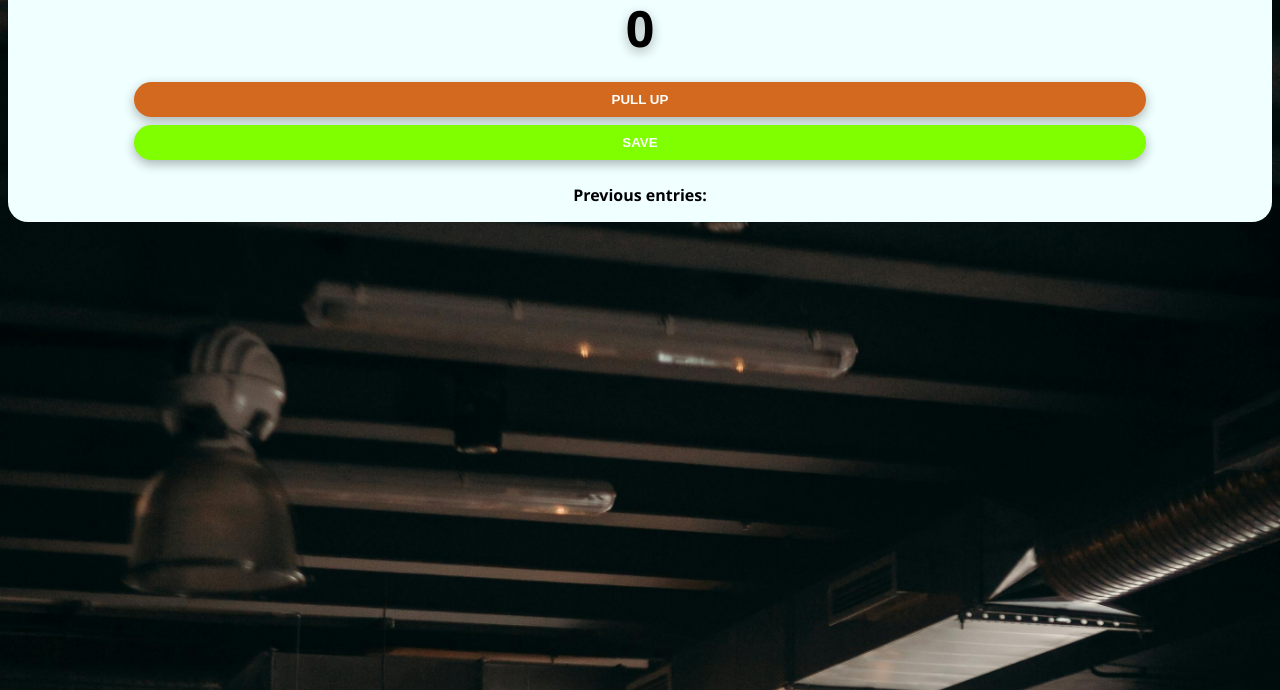
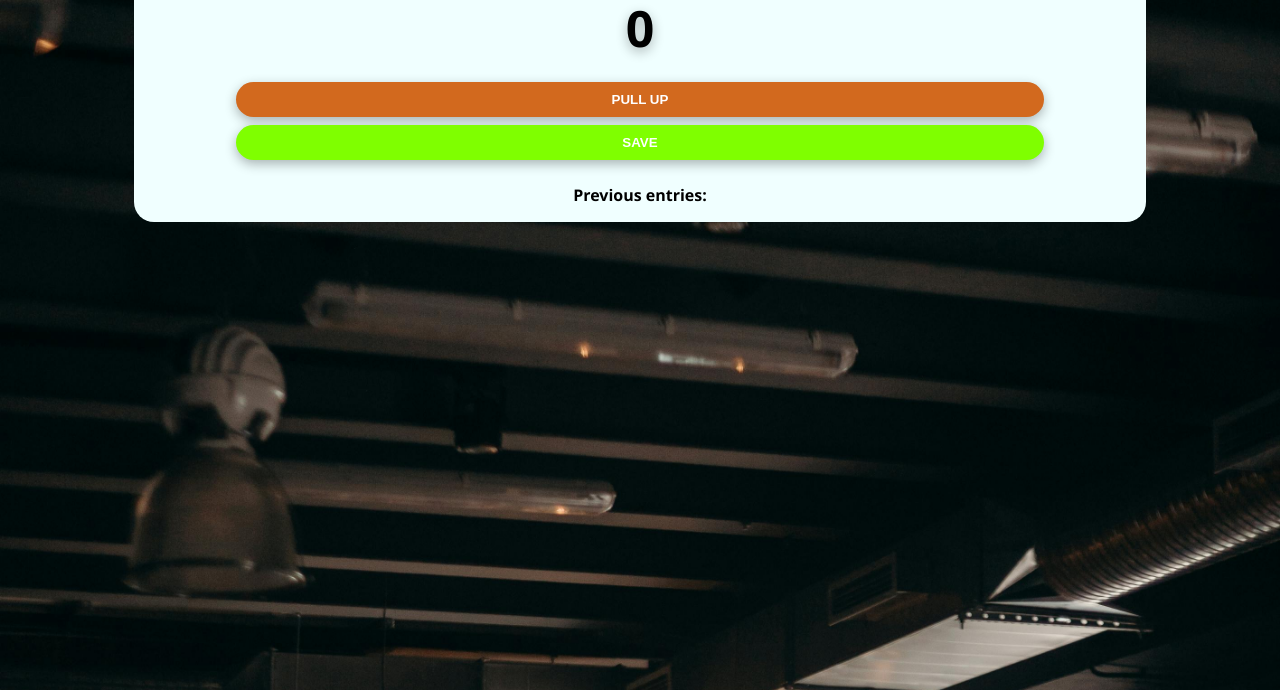
Before and after one commit to slomo-b/PullUpCounter, a plain HTML site: page index.html in a window 1280 px wide. Shown: the part 138-828 px from the top of the page. Drawn offline with Linux system fonts and the light colour scheme.

Commit message:
Update index.css

```diff
--- a/index.css
+++ b/index.css
@@ -8,7 +8,7 @@ body {
 
 .container {
     background: azure;
-    max-width: 80%, 200px;
+    max-width: 80%;
     margin: auto;
     border-radius: 20px;
 }
```
